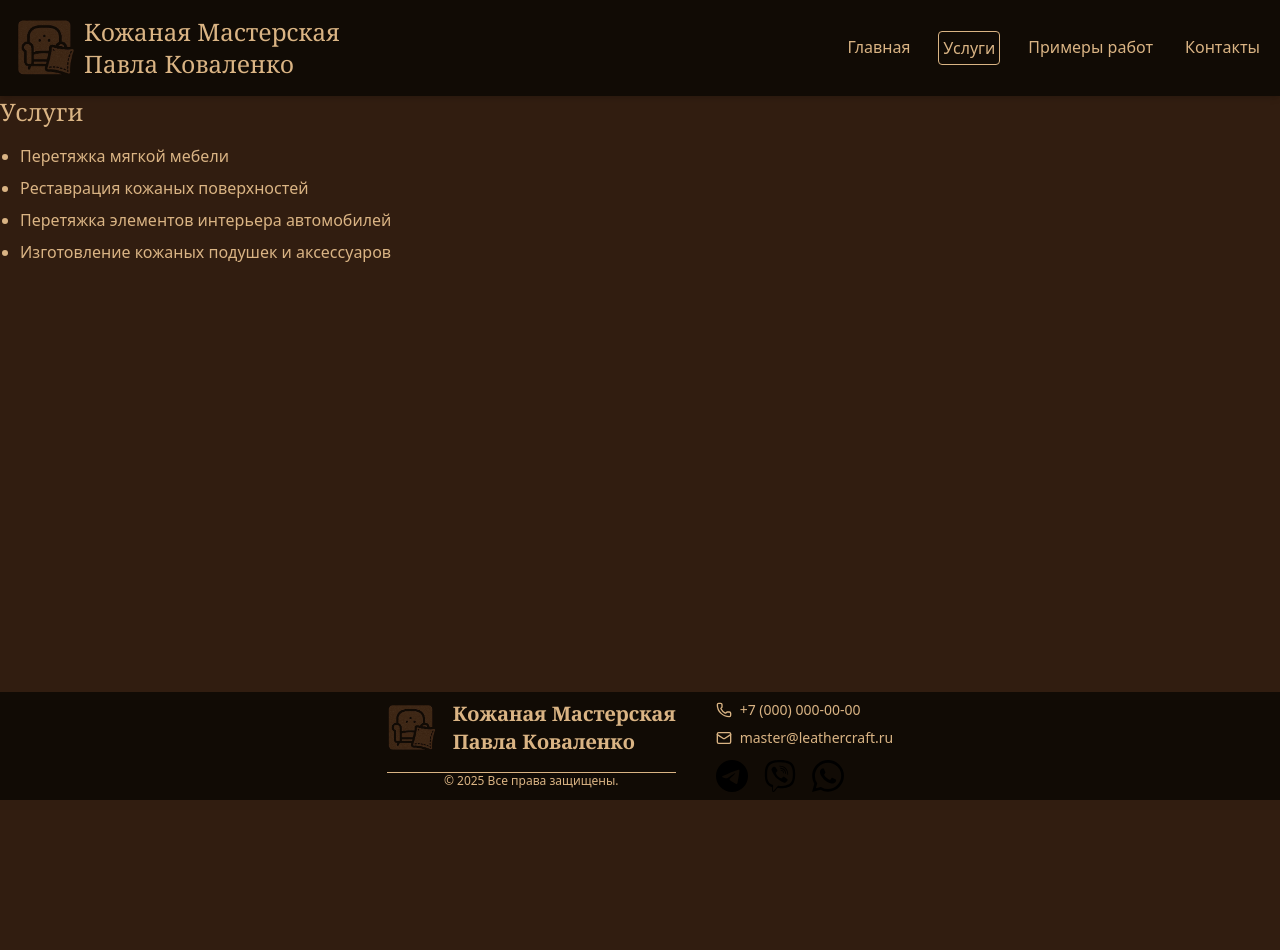
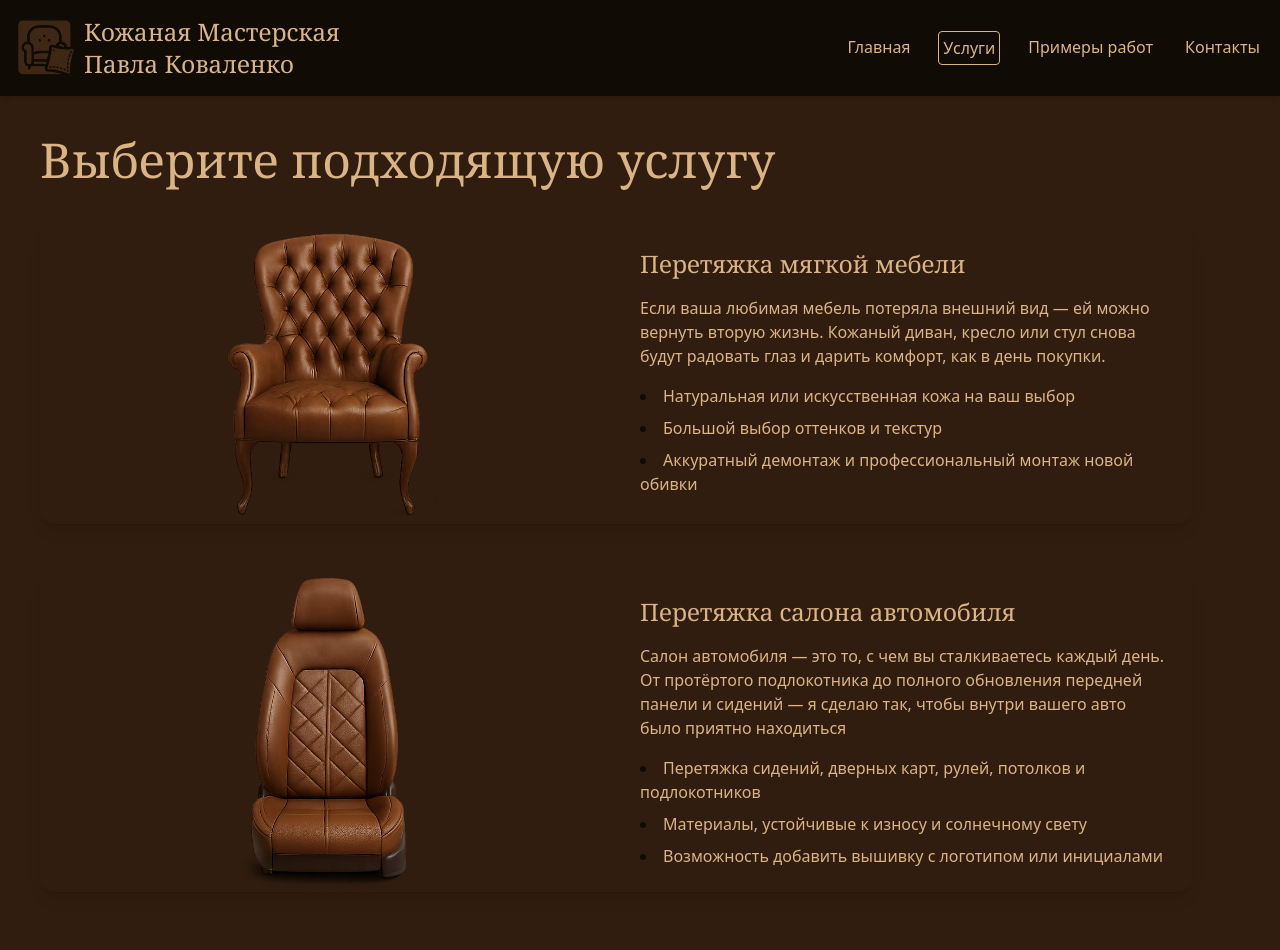
Before and after one commit to asimo-git/kovalenko-leather, a Next.js app: page /services in a window 1280 px wide. Shown: the top 950 px of the page. Before the commit the page ends 800 px from the top, so only its background shows below. Built offline with nearby package versions, Linux system fonts and the light colour scheme.

Commit message:
feat: add info to services page

```diff
--- a/app/components/Services.tsx
+++ b/app/components/Services.tsx
@@ -5,6 +5,7 @@ import {
   CardTitle,
 } from "@/components/ui/card";
 import Image from "next/image";
+import { services } from "../data/data";
 
 export default function Services() {
   return (
@@ -12,28 +13,7 @@ export default function Services() {
       <section className="section">
         <h2 className="subtitle">Что я делаю</h2>
         <div className="flex  flex-wrap gap-6 justify-center w-full max-w-6xl">
-          {[
-            {
-              src: "/2.png",
-              alt: "кожаное кресло",
-              title: "Перетяжка мягкой мебели",
-              description:
-                "Аккуратный демонтаж и профессиональный монтаж новой обивки",
-            },
-            {
-              src: "/3.png",
-              alt: "автомобильное кресло",
-              title: "Перетяжка салона автомобиля",
-              description:
-                "Перетяжка сидений, дверных карт, рулей, потолков и подлокотников",
-            },
-            {
-              src: "/1.png",
-              alt: "кожаная подушка",
-              title: "Индивидуальные кожаные подушки",
-              description: "Интерьерный элемент с вышивкой под заказ",
-            },
-          ].map(({ src, alt, title, description }) => (
+          {services.map(({ src, alt, title, description }) => (
             <Card
               key={title}
               className="flex flex-col w-[350px] h-[460px] rounded-xl overflow-hidden"
--- /dev/null
+++ b/app/data/data.ts
@@ -0,0 +1,39 @@
+export const services = [
+  {
+    src: "/2.png",
+    alt: "кожаное кресло",
+    title: "Перетяжка мягкой мебели",
+    description: "Аккуратный демонтаж и профессиональный монтаж новой обивки",
+    text: "Если ваша любимая мебель потеряла внешний вид — ей можно вернуть вторую жизнь. Кожаный диван, кресло или стул снова будут радовать глаз и дарить комфорт, как в день покупки.",
+    list: [
+      "Натуральная или искусственная кожа на ваш выбор",
+      "Большой выбор оттенков и текстур",
+      "Аккуратный демонтаж и профессиональный монтаж новой обивки",
+    ],
+  },
+  {
+    src: "/3.png",
+    alt: "автомобильное кресло",
+    title: "Перетяжка салона автомобиля",
+    description:
+      "Перетяжка сидений, дверных карт, рулей, потолков и подлокотников",
+    text: "Салон автомобиля — это то, с чем вы сталкиваетесь каждый день. От протёртого подлокотника до полного обновления передней панели и сидений — я сделаю так, чтобы внутри вашего авто было приятно находиться",
+    list: [
+      "Перетяжка сидений, дверных карт, рулей, потолков и подлокотников",
+      "Mатериалы, устойчивые к износу и солнечному свету",
+      "Возможность добавить вышивку с логотипом или инициалами",
+    ],
+  },
+  {
+    src: "/1.png",
+    alt: "кожаная подушка",
+    title: "Индивидуальные кожаные подушки",
+    description: "Интерьерный элемент с вышивкой под заказ",
+    text: "Стильные кожаные подушки с вышивкой под заказ. Это может быть:",
+    list: [
+      "Подушка с фамильным гербом",
+      "Подарок с вышивкой имени или фразы",
+      "Интерьерный элемент в автомобиль или дом",
+    ],
+  },
+];
--- a/app/services/page.tsx
+++ b/app/services/page.tsx
@@ -1,13 +1,43 @@
+import Image from "next/image";
+import { services } from "../data/data";
+
 export default function ServicesPage() {
   return (
-    <section>
-      <h2 className="text-2xl font-serif mb-4">Услуги</h2>
-      <ul className="list-disc pl-5 space-y-2">
-        <li>Перетяжка мягкой мебели</li>
-        <li>Реставрация кожаных поверхностей</li>
-        <li>Перетяжка элементов интерьера автомобилей</li>
-        <li>Изготовление кожаных подушек и аксессуаров</li>
-      </ul>
+    <section className="p-10">
+      <h2 className="subtitle">Выберите подходящую услугу</h2>
+      <div className="max-w-6xl flex flex-col gap-12">
+        {services.map(({ src, alt, title, text, list }) => (
+          <div
+            key={title}
+            className="flex flex-col md:flex-row bg-background shadow-lg rounded-2xl overflow-hidden"
+          >
+            {/* Изображение */}
+            <div className="relative w-full md:w-1/2 min-h-[300px]">
+              <Image
+                src={src}
+                alt={alt}
+                fill
+                className="object-contain"
+                sizes="(max-width: 768px) 100vw, 50vw"
+              />
+            </div>
+
+            {/* Текстовый блок */}
+            <div className="flex flex-col justify-between p-6 w-full md:w-1/2">
+              <div>
+                <h3 className="text-2xl font-serif mb-4">{title}</h3>
+                <p className="mb-4 text-muted-foreground">{text}</p>
+
+                <ul className="list-disc list-inside space-y-2 marker:text-primary">
+                  {list.map((item, index) => (
+                    <li key={index}>{item}</li>
+                  ))}
+                </ul>
+              </div>
+            </div>
+          </div>
+        ))}
+      </div>
     </section>
   );
 }
```
